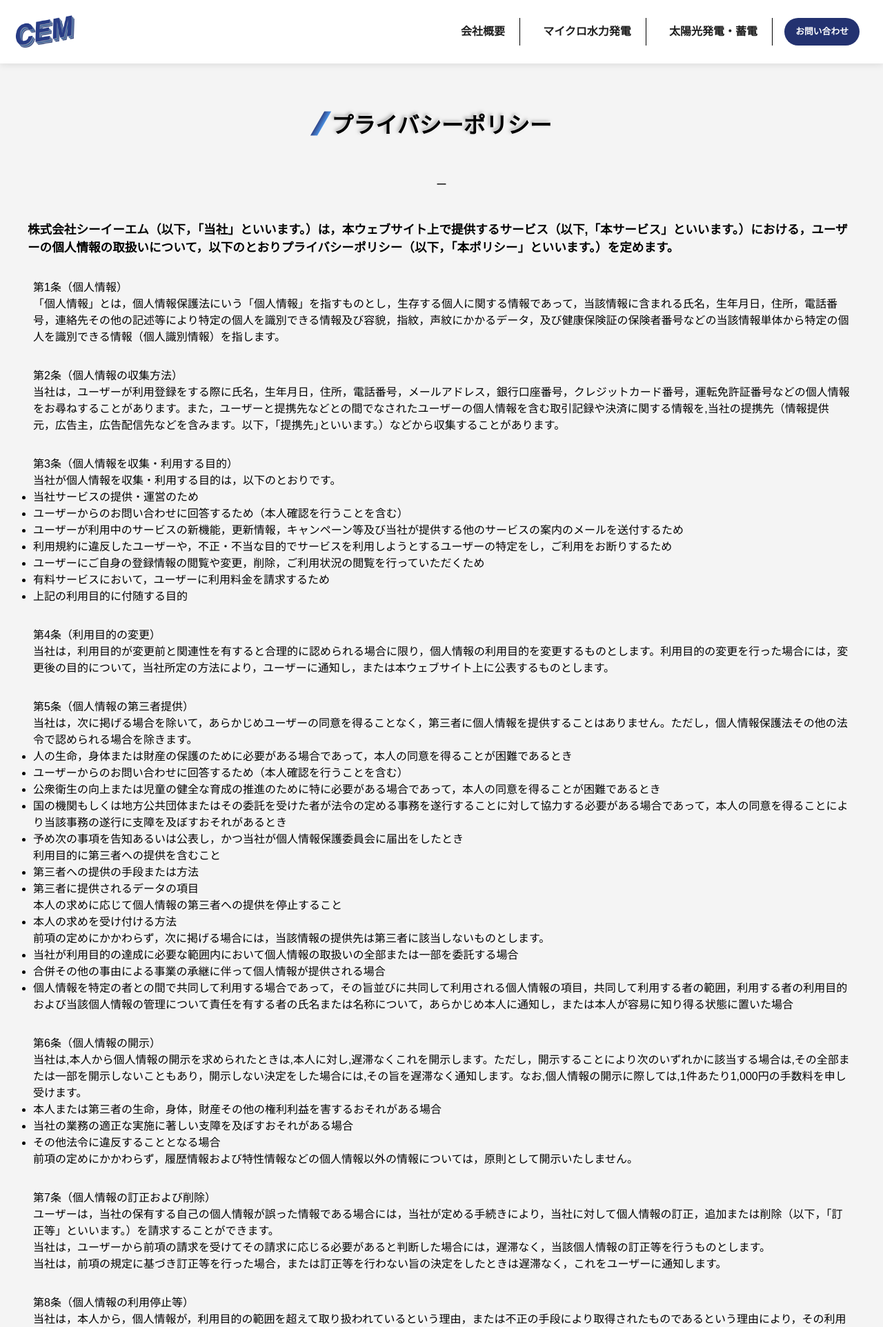
After one commit to taimomo/HP_remake, a PHP site: page /policy.php in a window 1280 px wide. The commit adds this page. Shown: the top 1924 px of the page at 69% size. Run offline with PHP 8.4, Linux system fonts and the light colour scheme; a stand-in replaces the project's code that opens the database connection; some libraries are stand-ins or nearby versions; some web fonts are replaced.

Commit message:
policy page create

```diff
--- a/css/style.css
+++ b/css/style.css
@@ -8,7 +8,6 @@ body {
 
 main {
     .container {
-        container-type: inline-size;
         padding: 2rem 0;
         overflow: hidden;
         display: flex;
@@ -621,6 +620,10 @@ main {
                 }
             }
         }
+    }
+
+    .pd {
+        padding: 2rem;
     }
 }
 
@@ -1379,3 +1382,18 @@ footer {
         }
     }
 }
+
+/* policyページ */
+#policy {
+    padding-top: 100px;
+}
+
+.policy_contents {
+    padding: 1rem;
+    width: 100%;
+    ul {
+        li {
+            list-style-type: disc;
+        }
+    }
+}
--- a/footer.php
+++ b/footer.php
@@ -17,7 +17,7 @@
     <ul class="footer_menu">
         <li>
             <small>
-                <a href="policy">プライバシーポリシー</a>
+                <a href="policy.php">プライバシーポリシー</a>
             </small>
         </li>
         <li>
--- a/index.php
+++ b/index.php
@@ -200,7 +200,7 @@ include 'header.php';
 
                 <!-- プライバシーポリシー同意チェックボックス -->
                 <div class="privacy_policy">
-                    <a href="#">プライバシーポリシーを確認する</a>
+                    <a href="policy.php">プライバシーポリシーを確認する</a>
                     <label>
                         <input type="checkbox" required />
                         <span>プライバシーポリシーに同意する</span>
--- /dev/null
+++ b/policy.php
@@ -0,0 +1,122 @@
+<?php
+$page_title = "CEM | プライバシーポリシー";
+include 'header.php';
+?>
+
+<main>
+    <section id="policy">
+        <div class="container pd">
+            <h2>プライバシーポリシー</h2>
+            <br>
+            <p> ー </p>
+            <br>
+            <div class="policy_start">
+                <p class="tx_st">株式会社シーイーエム（以下，「当社」といいます。）は，本ウェブサイト上で提供するサービス（以下,「本サービス」といいます。）における，ユーザーの個人情報の取扱いについて，以下のとおりプライバシーポリシー（以下，「本ポリシー」といいます。）を定めます。</p>
+            </div>
+
+            <div class="policy_contents">
+                <p>第1条（個人情報）</p>
+                <p>「個人情報」とは，個人情報保護法にいう「個人情報」を指すものとし，生存する個人に関する情報であって，当該情報に含まれる氏名，生年月日，住所，電話番号，連絡先その他の記述等により特定の個人を識別できる情報及び容貌，指紋，声紋にかかるデータ，及び健康保険証の保険者番号などの当該情報単体から特定の個人を識別できる情報（個人識別情報）を指します。</p>
+            </div>
+            <div class="policy_contents">
+                <p>第2条（個人情報の収集方法）</p>
+                <p>当社は，ユーザーが利用登録をする際に氏名，生年月日，住所，電話番号，メールアドレス，銀行口座番号，クレジットカード番号，運転免許証番号などの個人情報をお尋ねすることがあります。また，ユーザーと提携先などとの間でなされたユーザーの個人情報を含む取引記録や決済に関する情報を,当社の提携先（情報提供元，広告主，広告配信先などを含みます。以下，｢提携先｣といいます。）などから収集することがあります。</p>
+            </div>
+            <div class="policy_contents">
+                <p>第3条（個人情報を収集・利用する目的）</p>
+                <p>当社が個人情報を収集・利用する目的は，以下のとおりです。
+                </p>
+                <ul>
+                    <li>当社サービスの提供・運営のため</li>
+                    <li>ユーザーからのお問い合わせに回答するため（本人確認を行うことを含む）</li>
+                    <li>ユーザーが利用中のサービスの新機能，更新情報，キャンペーン等及び当社が提供する他のサービスの案内のメールを送付するため</li>
+                    <li>利用規約に違反したユーザーや，不正・不当な目的でサービスを利用しようとするユーザーの特定をし，ご利用をお断りするため</li>
+                    <li>ユーザーにご自身の登録情報の閲覧や変更，削除，ご利用状況の閲覧を行っていただくため</li>
+                    <li>有料サービスにおいて，ユーザーに利用料金を請求するため</li>
+                    <li>上記の利用目的に付随する目的</li>
+                </ul>
+            </div>
+            <div class="policy_contents">
+                <p>第4条（利用目的の変更）</p>
+                <p>当社は，利用目的が変更前と関連性を有すると合理的に認められる場合に限り，個人情報の利用目的を変更するものとします。利用目的の変更を行った場合には，変更後の目的について，当社所定の方法により，ユーザーに通知し，または本ウェブサイト上に公表するものとします。</p>
+            </div>
+            <div class="policy_contents">
+                <p>第5条（個人情報の第三者提供）</p>
+                <p>当社は，次に掲げる場合を除いて，あらかじめユーザーの同意を得ることなく，第三者に個人情報を提供することはありません。ただし，個人情報保護法その他の法令で認められる場合を除きます。
+                </p>
+                <ul>
+                    <li>人の生命，身体または財産の保護のために必要がある場合であって，本人の同意を得ることが困難であるとき</li>
+                    <li>ユーザーからのお問い合わせに回答するため（本人確認を行うことを含む）</li>
+                    <li>公衆衛生の向上または児童の健全な育成の推進のために特に必要がある場合であって，本人の同意を得ることが困難であるとき</li>
+                    <li>国の機関もしくは地方公共団体またはその委託を受けた者が法令の定める事務を遂行することに対して協力する必要がある場合であって，本人の同意を得ることにより当該事務の遂行に支障を及ぼすおそれがあるとき</li>
+                    <li>予め次の事項を告知あるいは公表し，かつ当社が個人情報保護委員会に届出をしたとき</li>
+                </ul>
+                <p>利用目的に第三者への提供を含むこと</p>
+                <ul>
+                    <li>第三者への提供の手段または方法</li>
+                    <li>第三者に提供されるデータの項目</li>
+                </ul>
+                <p>本人の求めに応じて個人情報の第三者への提供を停止すること</p>
+                <ul>
+                    <li>本人の求めを受け付ける方法</li>
+                </ul>
+                <p>前項の定めにかかわらず，次に掲げる場合には，当該情報の提供先は第三者に該当しないものとします。</p>
+                <ul>
+                    <li>当社が利用目的の達成に必要な範囲内において個人情報の取扱いの全部または一部を委託する場合</li>
+                    <li>合併その他の事由による事業の承継に伴って個人情報が提供される場合</li>
+                    <li>個人情報を特定の者との間で共同して利用する場合であって，その旨並びに共同して利用される個人情報の項目，共同して利用する者の範囲，利用する者の利用目的および当該個人情報の管理について責任を有する者の氏名または名称について，あらかじめ本人に通知し，または本人が容易に知り得る状態に置いた場合</li>
+                </ul>
+            </div>
+            <div class="policy_contents">
+                <p>第6条（個人情報の開示）</p>
+                <p>当社は,本人から個人情報の開示を求められたときは,本人に対し,遅滞なくこれを開示します。ただし，開示することにより次のいずれかに該当する場合は,その全部または一部を開示しないこともあり，開示しない決定をした場合には,その旨を遅滞なく通知します。なお,個人情報の開示に際しては,1件あたり1,000円の手数料を申し受けます。
+                </p>
+                <ul>
+                    <li>本人または第三者の生命，身体，財産その他の権利利益を害するおそれがある場合</li>
+                    <li>当社の業務の適正な実施に著しい支障を及ぼすおそれがある場合</li>
+                    <li>その他法令に違反することとなる場合</li>
+                </ul>
+                <p>前項の定めにかかわらず，履歴情報および特性情報などの個人情報以外の情報については，原則として開示いたしません。</p>
+            </div>
+            <div class="policy_contents">
+                <p>第7条（個人情報の訂正および削除）</p>
+                <p>ユーザーは，当社の保有する自己の個人情報が誤った情報である場合には，当社が定める手続きにより，当社に対して個人情報の訂正，追加または削除（以下，「訂正等」といいます。）を請求することができます。<br>当社は，ユーザーから前項の請求を受けてその請求に応じる必要があると判断した場合には，遅滞なく，当該個人情報の訂正等を行うものとします。<br>当社は，前項の規定に基づき訂正等を行った場合，または訂正等を行わない旨の決定をしたときは遅滞なく，これをユーザーに通知します。</p>
+            </div>
+            <div class="policy_contents">
+                <p>第8条（個人情報の利用停止等）</p>
+                <p>当社は，本人から，個人情報が，利用目的の範囲を超えて取り扱われているという理由，または不正の手段により取得されたものであるという理由により，その利用の停止または消去（以下，「利用停止等」といいます。）を求められた場合には，遅滞なく必要な調査を行います。<br>前項の調査結果に基づき，その請求に応じる必要があると判断した場合には，遅滞なく，当該個人情報の利用停止等を行います。<br>当社は，前項の規定に基づき利用停止等を行った場合，または利用停止等を行わない旨の決定をしたときは，遅滞なく，これをユーザーに通知します。<br>前2項にかかわらず，利用停止等に多額の費用を有する場合その他利用停止等を行うことが困難な場合であって，ユーザーの権利利益を保護するために必要なこれに代わるべき措置をとれる場合は，この代替策を講じるものとします。</p>
+            </div>
+            <div class="policy_contents">
+                <p>第9条（プライバシーポリシーの変更）</p>
+                <p>本ポリシーの内容は，法令その他本ポリシーに別段の定めのある事項を除いて，ユーザーに通知することなく，変更することができるものとします。当社が別途定める場合を除いて，変更後のプライバシーポリシーは，本ウェブサイトに掲載したときから効力を生じるものとします。</p>
+            </div>
+            <div class="policy_contents">
+                <p>第10条（外部サービスの利用）</p>
+                <p>当サイトでは、以下の外部サービスを利用しています。</p>
+                <p>
+                    【Google Analytics】<br>
+                    当サイトでは、Googleによるアクセス解析ツール「Google Analytics」を利用しています。
+                    このGoogle Analyticsはトラフィックデータの収集のためにCookieを使用しています。
+                    このトラフィックデータは匿名で収集されており、個人を特定するものではありません。
+                    この機能はCookieを無効にすることで収集を拒否することが出来ます。
+                    詳しくは[Googleのサービスを使用するサイトやアプリから収集した情報のGoogleによる使用](https://policies.google.com/technologies/partner-sites?hl=ja)をご覧ください。
+                </p>
+                <br>
+                <p>
+                    【その他】<br>
+                    外部リンクや埋め込みコンテンツ（例：YouTube動画、地図など）についても、該当する提供元のプライバシーポリシーをご確認ください。
+                </p>
+            </div>
+            <div class="policy_contents">
+                <p>第11条（お問い合わせ窓口）</p>
+                <p>本プライバシーポリシーを含む当社へのご連絡は、Webサイト上の「お問い合わせフォーム」よりお願いいたします。フォームを通じていただいた内容は、適切に管理し、第三者への開示はいたしません（法令に基づく場合を除く）。</p>
+            </div>
+        </div>
+    </section>
+
+
+</main>
+
+
+
+<?php include 'footer.php'; ?>
```
